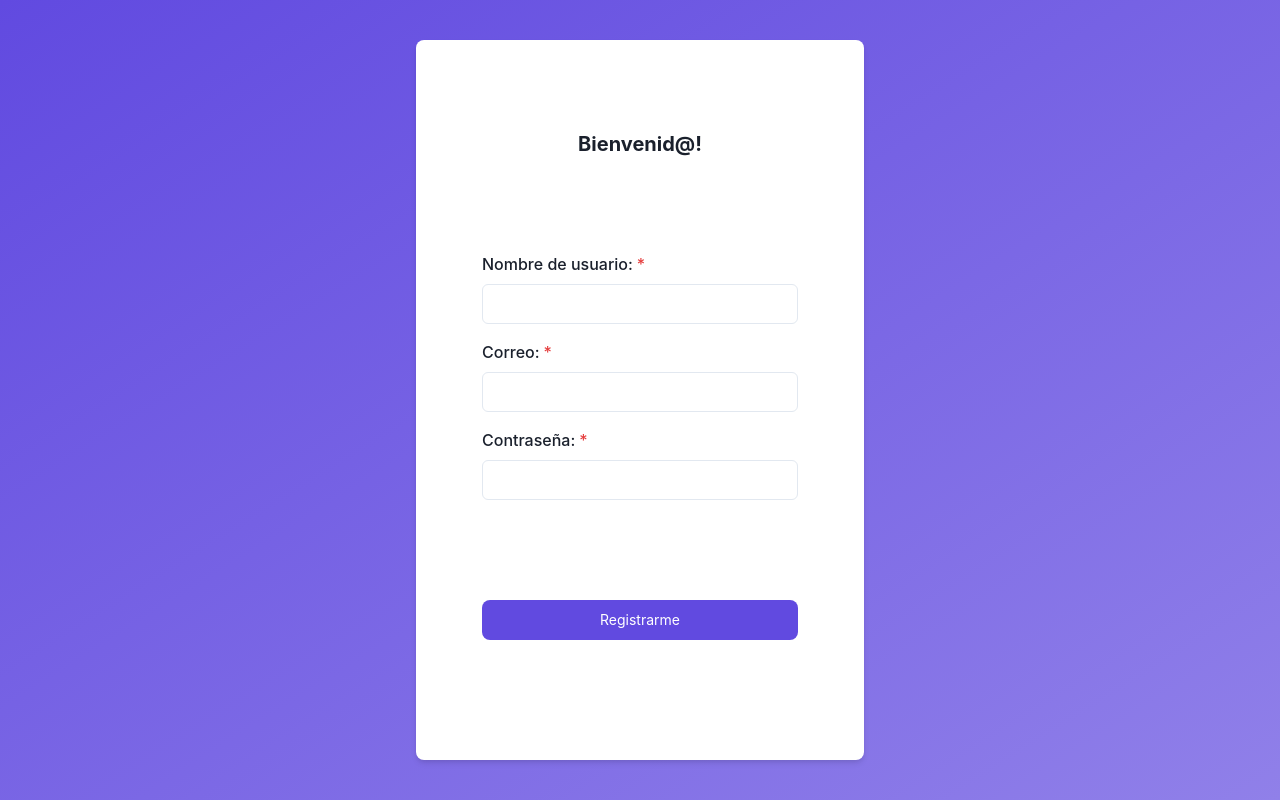
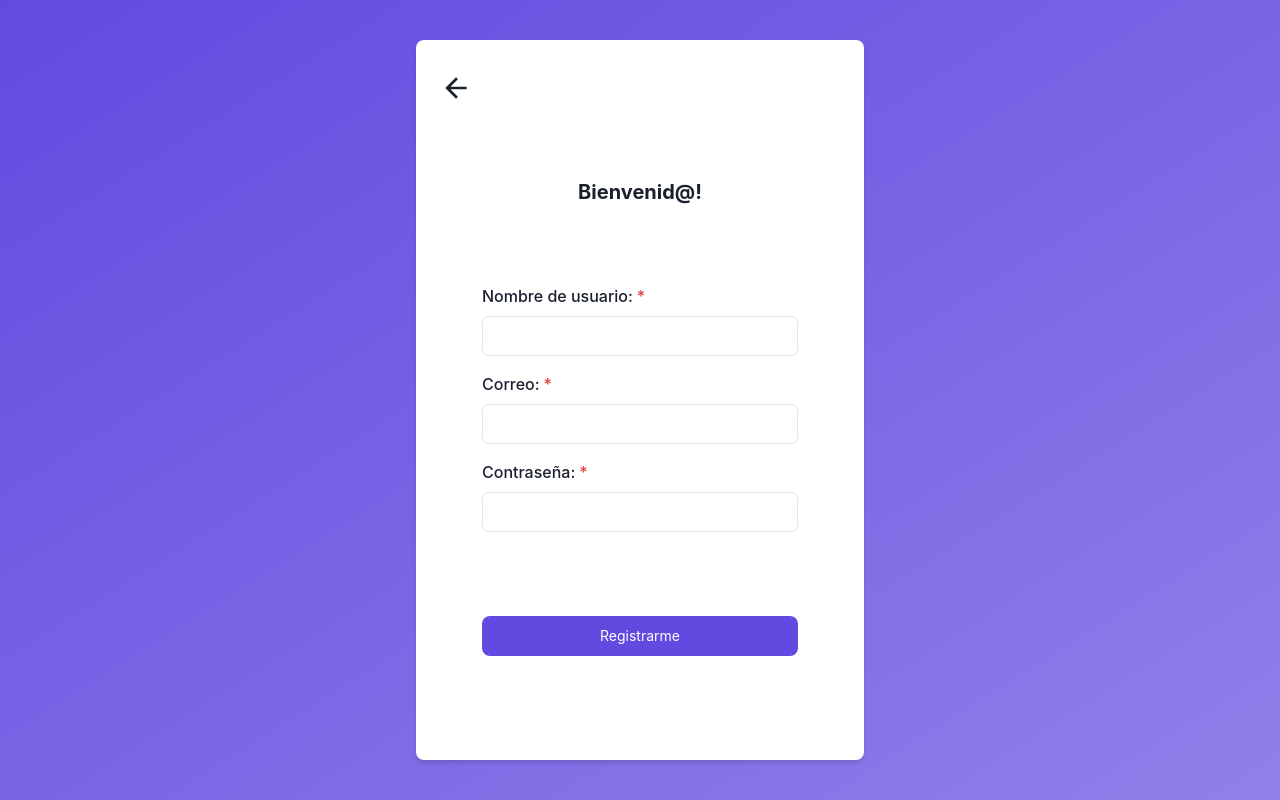
Before and after one commit to ecreyes/nestjs-frontend, a Next.js app: page /signup in a window 1280 px wide. Built offline with nearby package versions, Linux system fonts and the light colour scheme.

Commit message:
back button implemented

```diff
--- a/package.json
+++ b/package.json
@@ -9,6 +9,7 @@
   },
   "dependencies": {
     "@apollo/client": "^3.5.7",
+    "@chakra-ui/icons": "^1.1.1",
     "@chakra-ui/react": "^1.7.4",
     "@emotion/react": "^11.7.1",
     "@emotion/styled": "^11.6.0",
--- /dev/null
+++ b/src/components/ButtonBack.tsx
@@ -0,0 +1,10 @@
+import { ArrowBackIcon } from "@chakra-ui/icons"
+import NextLink from "next/link"
+const ButtonBack: React.FC = (props) => {
+    return (
+        <NextLink href='/'>
+            <ArrowBackIcon ml={2} my={4} w={8} h={8}></ArrowBackIcon>
+        </NextLink>
+    )
+}
+export default ButtonBack
--- a/src/layouts/MainLayout.tsx
+++ b/src/layouts/MainLayout.tsx
@@ -1,8 +1,5 @@
 import {
-    Box, Flex, FormControl,
-    FormLabel, Input, Center,
-    Heading, Alert, AlertIcon,
-    AlertTitle, AlertDescription,
+    Flex,
 } from '@chakra-ui/react'
 const MainLayout: React.FC = ({children}) => {
     return (
--- a/src/pages/login.tsx
+++ b/src/pages/login.tsx
@@ -1,8 +1,10 @@
+import ButtonBack from "../components/ButtonBack"
 import MainLayout from "../layouts/MainLayout"
 
 export const Login = () => {
     return (
         <MainLayout>
+            <ButtonBack></ButtonBack>
             <h1>login</h1>
         </MainLayout>
     )
--- a/src/pages/signup.tsx
+++ b/src/pages/signup.tsx
@@ -11,6 +11,7 @@ import { useSignUp } from "../hooks/signup-hook"
 import { ApolloError } from "@apollo/client"
 import Router from 'next/router'
 import MainLayout from "../layouts/MainLayout"
+import ButtonBack from "../components/ButtonBack"
 
 
 const SignUp: NextPage = () => {
@@ -60,6 +61,7 @@ const SignUp: NextPage = () => {
 
     return (
         <MainLayout>
+            <ButtonBack></ButtonBack>
             {showAlert && <Alert status='error' my={4} variant='top-accent'>
                 <AlertIcon />
                 <Flex direction={'column'}>
```
Also changed, not shown: 1 other file (tests, documents, lock files or other folders).
